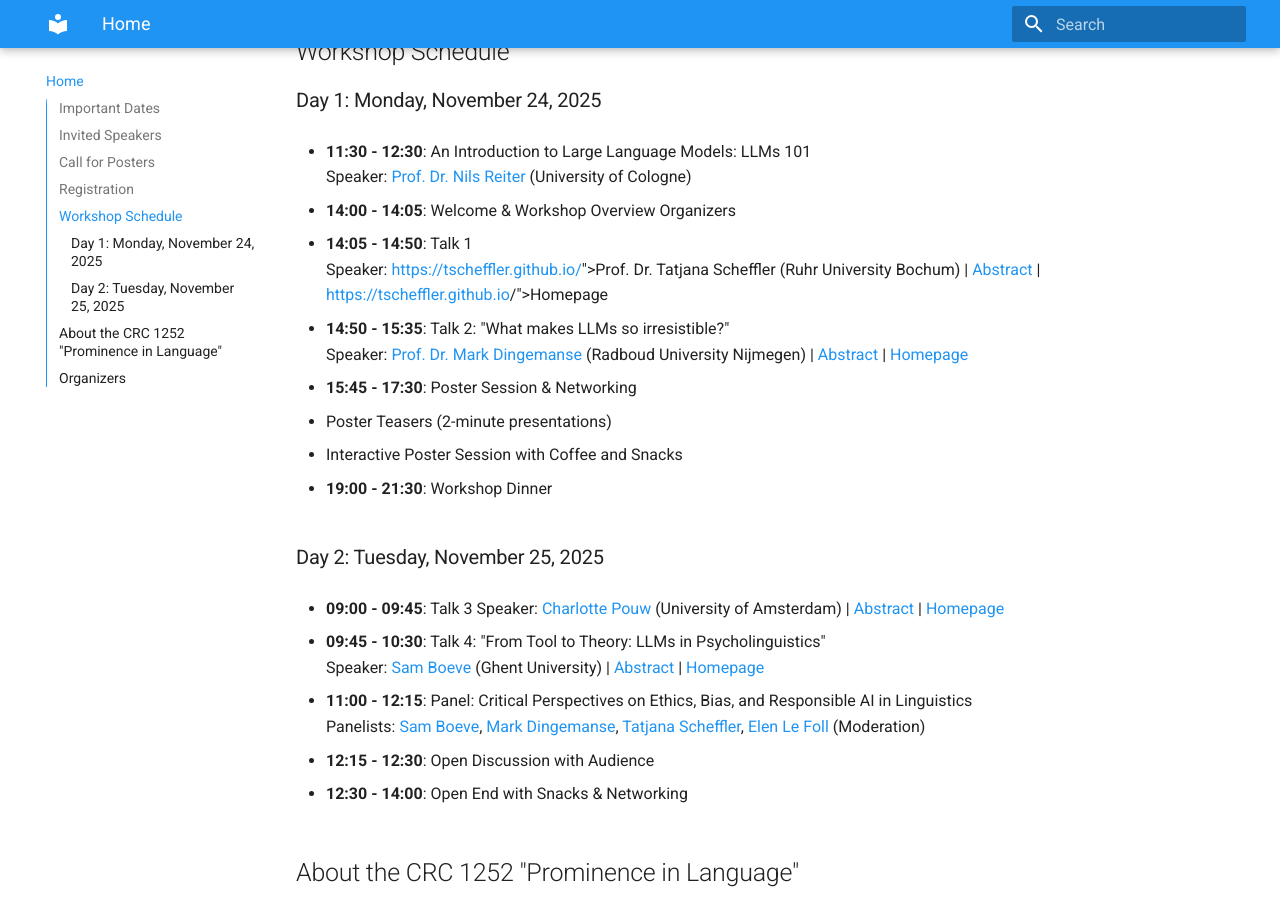
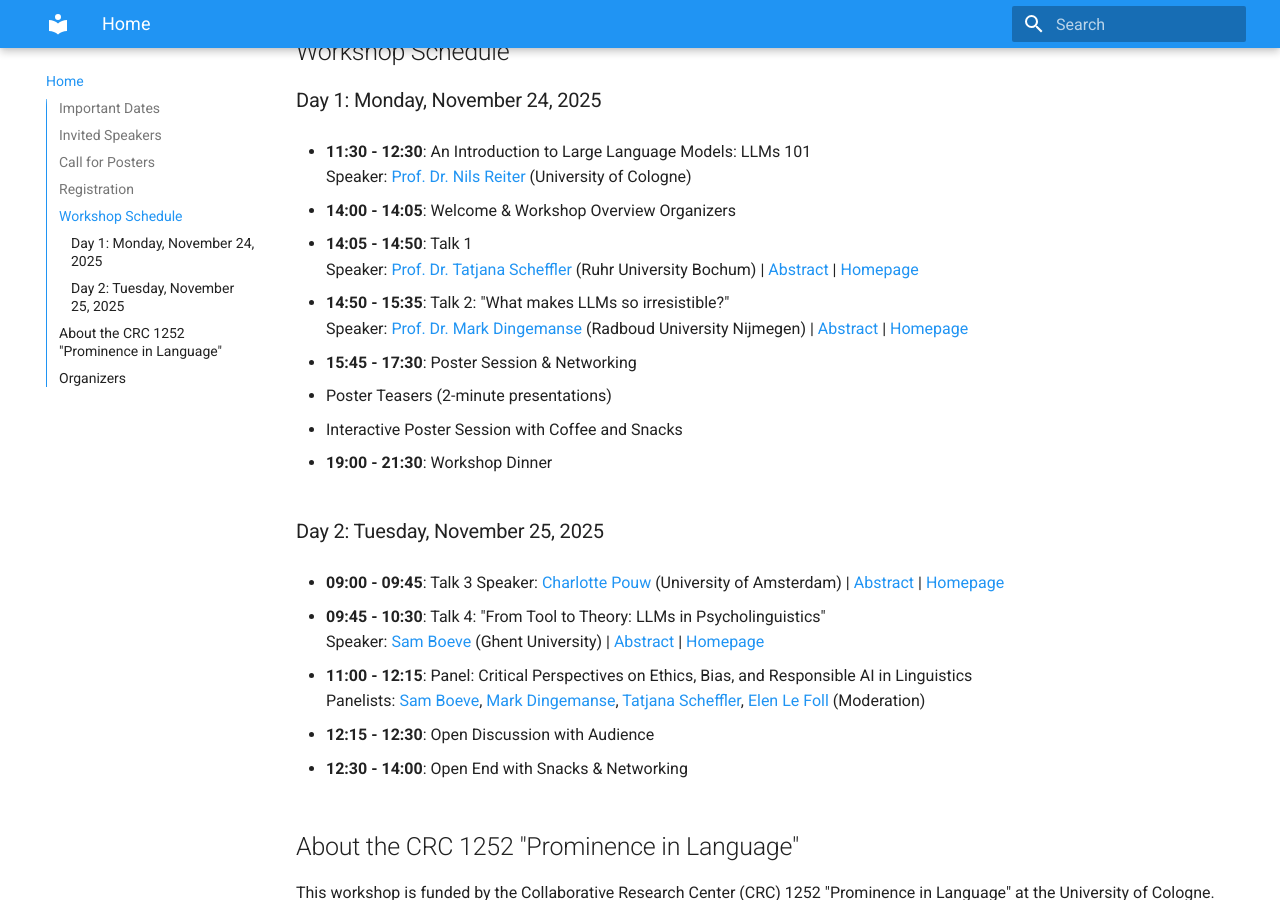
Before and after one commit to SFB1252/llm-workshop, an MkDocs documentation site: the page built from docs/index.md, in a window 1280 px wide and 900 px high, scrolled down 2515 px. Built offline with MkDocs 1.6.1 and Material for MkDocs 9.7.7, drawn with Linux system fonts in a browser that asks for light colours; part of the change alters nothing that is shown.

Commit message:
Correct typo index.md

```diff
--- a/docs/index.md
+++ b/docs/index.md
@@ -97,8 +97,8 @@ If you encounter any issues or need assistance, please contact: job.schepens@uni
   Organizers
 
 - **14:05 - 14:50**: Talk 1
-  Speaker: <a href="[https://tscheffler.github.io/](http://staff.germanistik.rub.de/digitale-forensische-linguistik/)">Prof. Dr. Tatjana Scheffler</a> (Ruhr University Bochum) |
-  <a href="speakers/tatjana-scheffler">Abstract</a> | <a href="[https://tscheffler.github.io](http://staff.germanistik.rub.de/digitale-forensische-linguistik/)/">Homepage</a>
+  Speaker: <a href="http://staff.germanistik.rub.de/digitale-forensische-linguistik/">Prof. Dr. Tatjana Scheffler</a> (Ruhr University Bochum) |
+  <a href="speakers/tatjana-scheffler">Abstract</a> | <a href="http://staff.germanistik.rub.de/digitale-forensische-linguistik/">Homepage</a>
 
 - **14:50 - 15:35**: Talk 2: "What makes LLMs so irresistible?"
   Speaker: <a href="https://markdingemanse.net/">Prof. Dr. Mark Dingemanse</a> (Radboud University Nijmegen) |
```
